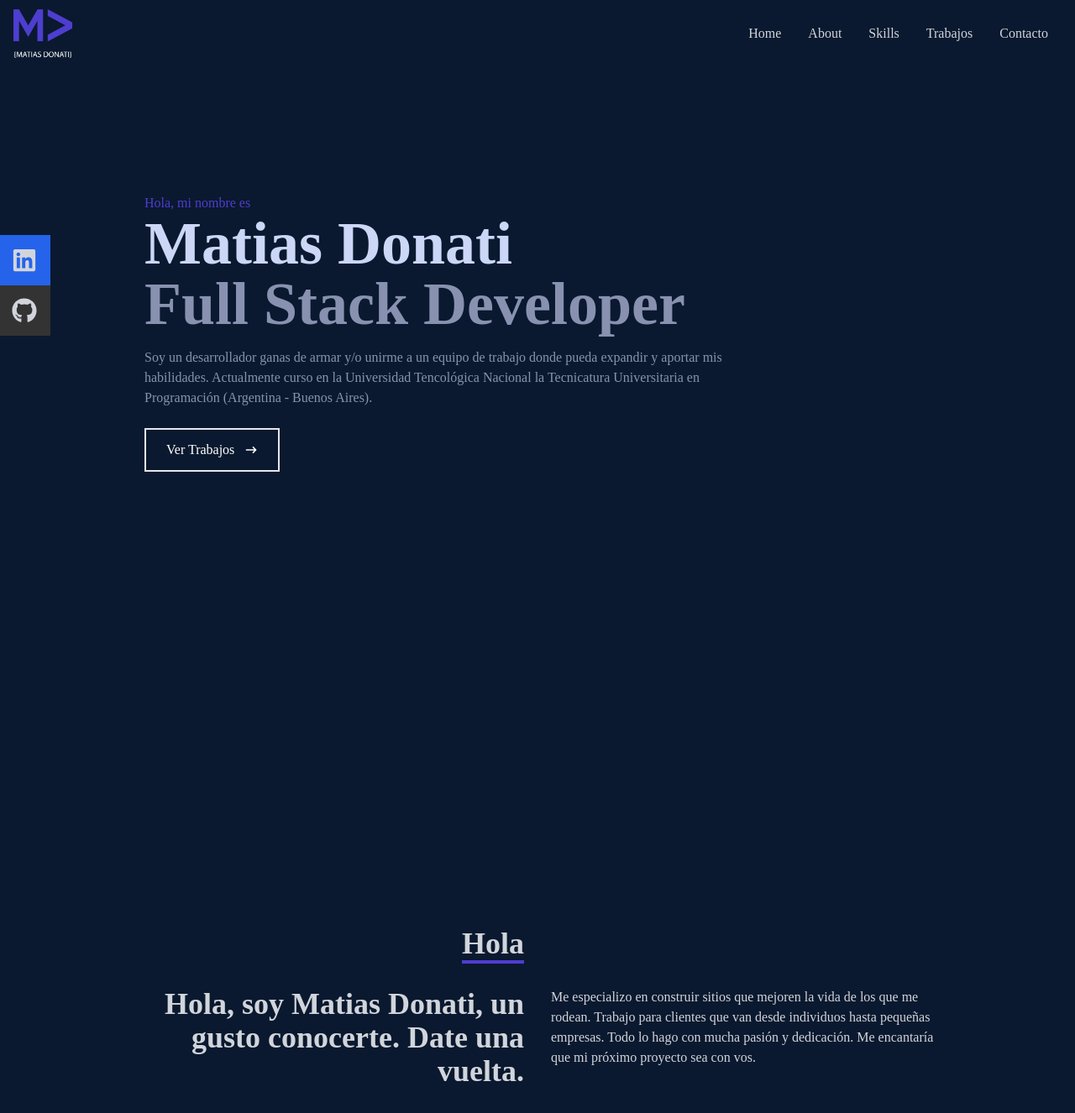
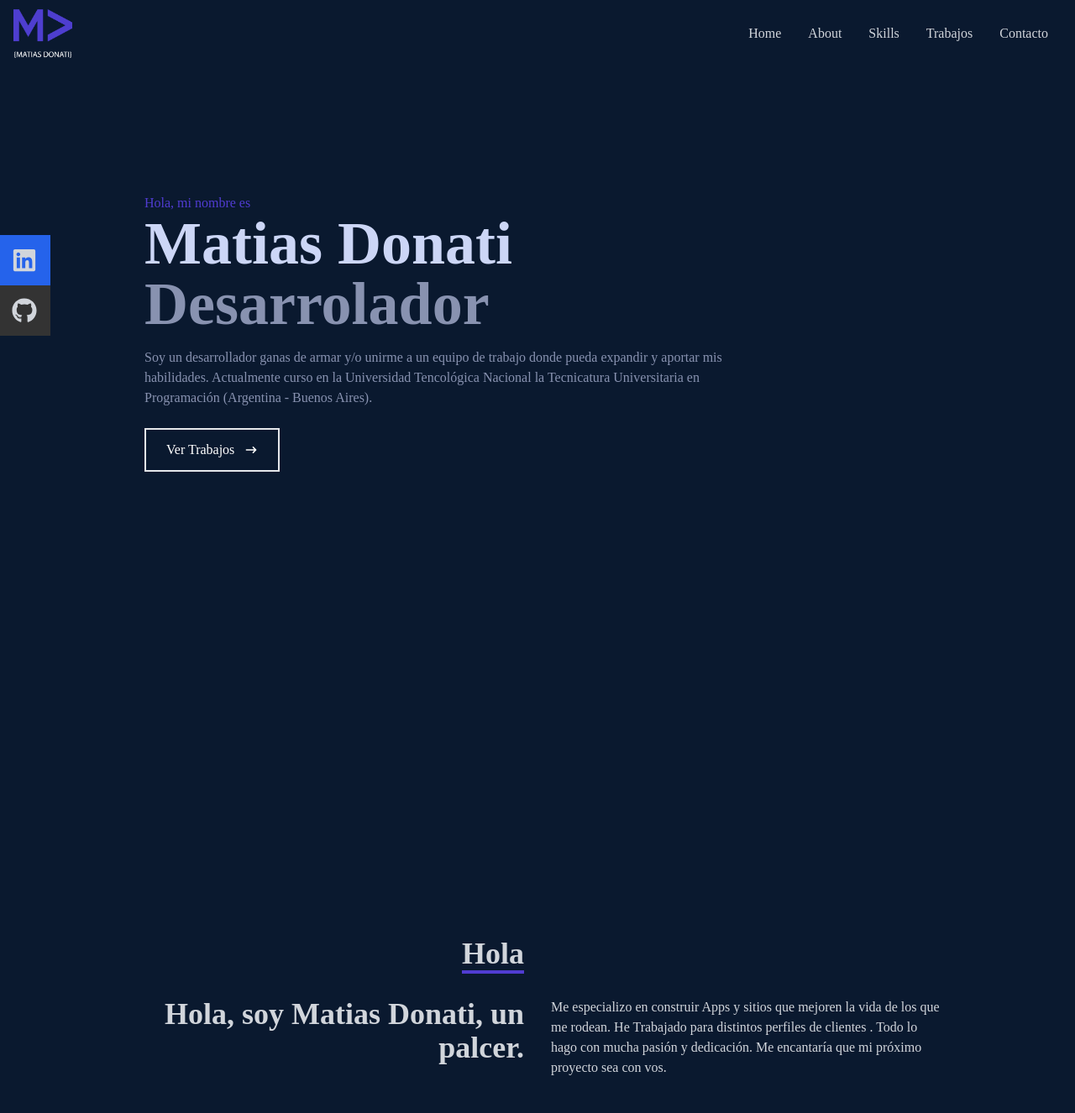
Before and after one commit to MatiasDonati/portfolio, a React (Create React App) app: page / in a window 1280 px wide. Shown: the top 1326 px of the page at 84% size. Built offline with nearby package versions, Linux system fonts and the light colour scheme; the HTML template or start-up script is replaced by a standard one.

Commit message:
portfolio actualizado

```diff
--- a/src/components/About.jsx
+++ b/src/components/About.jsx
@@ -10,13 +10,13 @@ const About = () => {
         </div>
         <div className="max-w-[1000px] w-full grid sm:grid-cols-2 gap-8 px-4">
           <div className="sm:text-right text-4xl font-bold">
-            <p>Hola, soy Matias Donati, un gusto conocerte. Date una vuelta.</p>
+            <p>Hola, soy Matias Donati, un palcer.</p>
           </div>
           <div>
             <p>
-              Me especializo en construir sitios que mejoren la vida de los que
-              me rodean. Trabajo para clientes que van desde individuos hasta
-              pequeñas empresas. Todo lo hago con mucha pasión y dedicación. Me
+              Me especializo en construir Apps y sitios que mejoren la vida de los que
+              me rodean. He Trabajado para distintos perfiles de clientes
+              . Todo lo hago con mucha pasión y dedicación. Me
               encantaría que mi próximo proyecto sea con vos.
             </p>
           </div>
--- a/src/components/Home.jsx
+++ b/src/components/Home.jsx
@@ -13,7 +13,7 @@ const Home = () => {
         '>Hola, mi nombre es</p>
 
         <h1 className='text-4xl sm:text-7xl font-bold text-[#ccd6f6]'>Matias Donati</h1>
-        <h2 className='ext-4xl sm:text-7xl font-bold text-[#8892b0]'>Full Stack Developer</h2>
+        <h2 className='ext-4xl sm:text-7xl font-bold text-[#8892b0]'>Desarrolador</h2>
         <p className='text-[#8892b0] py-4 max-w-[700px]'>Soy un desarrollador ganas de armar y/o unirme a un equipo de trabajo donde pueda expandir  y aportar mis habilidades. Actualmente curso en la Universidad Tencológica Nacional la Tecnicatura Universitaria en Programación (Argentina - Buenos Aires). </p>
         <div>
           <Link to="works" smooth={true} duration={500}>
```
